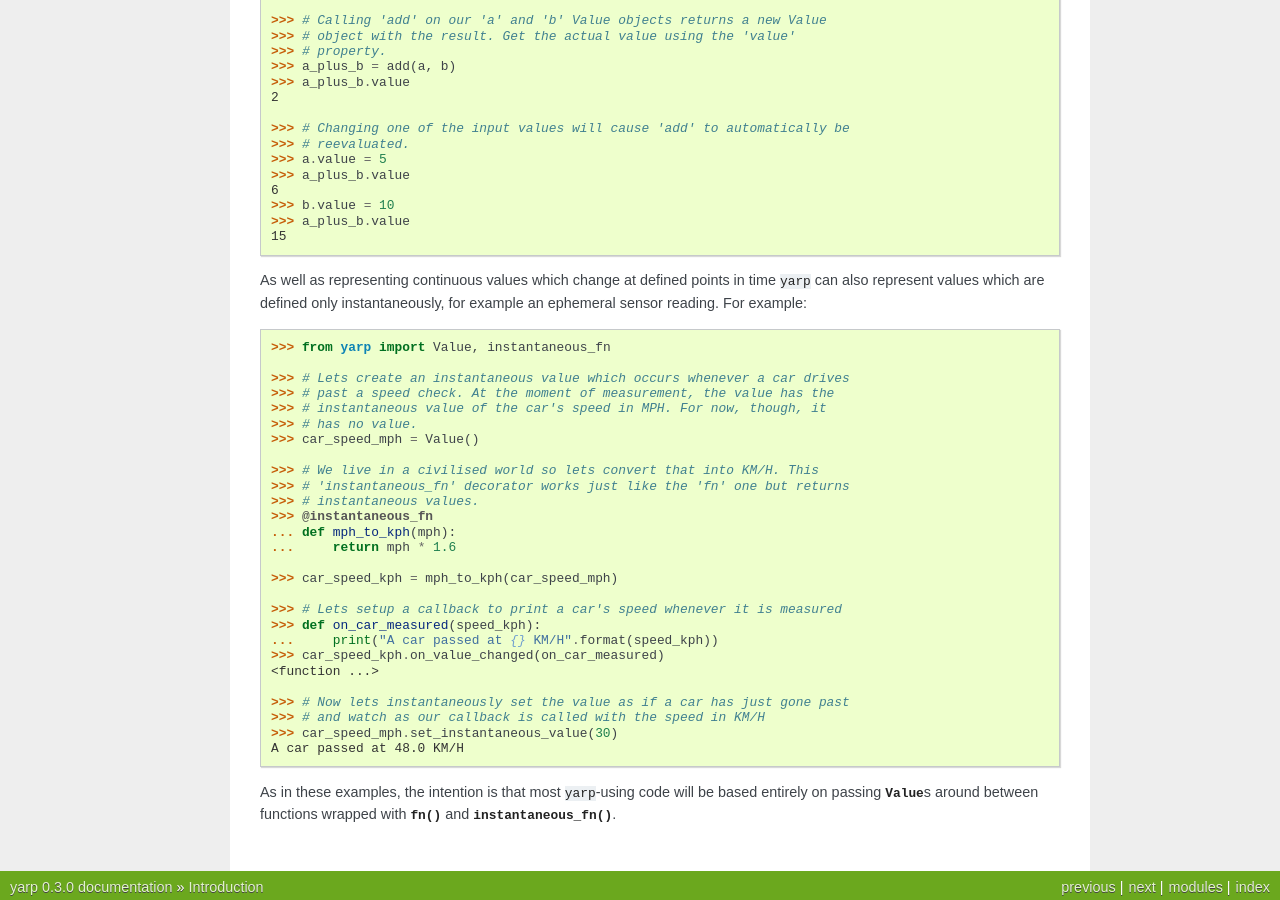
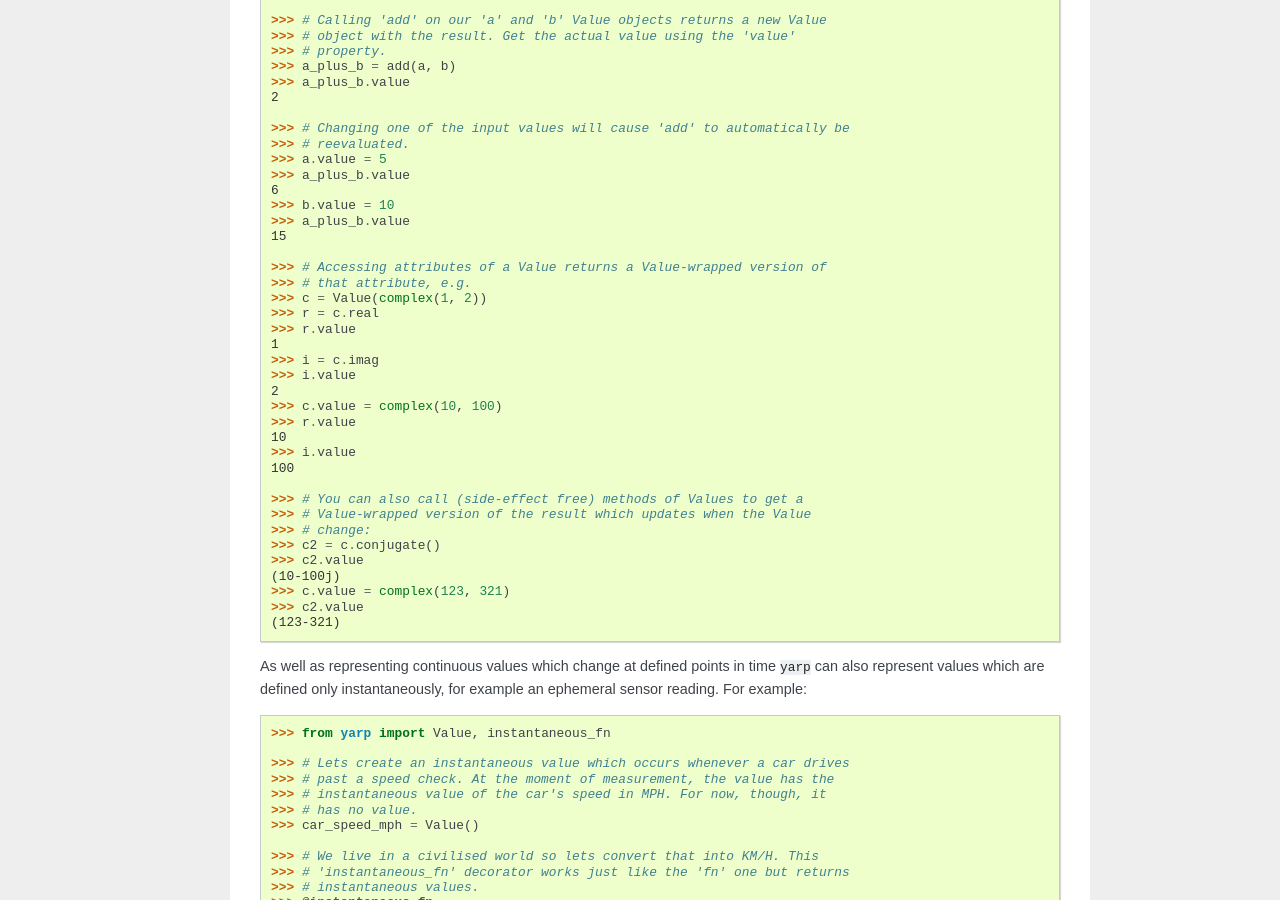
Before and after one commit to mossblaser/yarp, a Sphinx documentation site: the page built from docs/source/introduction.rst, in a window 1280 px wide and 900 px high, scrolled down 492 px. Built offline with Sphinx 7.4.7, drawn with Linux system fonts in a browser that asks for light colours.

Commit message:
Allow attribute-getting and calling of values.

```diff
--- a/docs/source/introduction.rst
+++ b/docs/source/introduction.rst
@@ -46,6 +46,31 @@ those values, which are automatically reevaluated when changed. For example:
     >>> a_plus_b.value
     15
 
+    >>> # Accessing attributes of a Value returns a Value-wrapped version of
+    >>> # that attribute, e.g.
+    >>> c = Value(complex(1, 2))
+    >>> r = c.real
+    >>> r.value
+    1
+    >>> i = c.imag
+    >>> i.value
+    2
+    >>> c.value = complex(10, 100)
+    >>> r.value
+    10
+    >>> i.value
+    100
+
+    >>> # You can also call (side-effect free) methods of Values to get a
+    >>> # Value-wrapped version of the result which updates when the Value
+    >>> # change:
+    >>> c2 = c.conjugate()
+    >>> c2.value
+    (10-100j)
+    >>> c.value = complex(123, 321)
+    >>> c2.value
+    (123-321)
+
 As well as representing continuous values which change at defined points in
 time ``yarp`` can also represent values which are defined only instantaneously,
 for example an ephemeral sensor reading. For example:
--- a/yarp/__init__.py
+++ b/yarp/__init__.py
@@ -8,7 +8,9 @@ from yarp.version import __version__
 
 from yarp.value import *
 from yarp.function_wrappers import *
+from yarp.class_wrapper import *
 from yarp.general import *
 from yarp.temporal import *
 from yarp.python_operators import *
 from yarp.file import *
+from yarp.time_and_date import *
```
Also changed, not shown: README.md (+25 -0 lines), docs/source/api.rst (+19 -0 lines), 3 other files.
